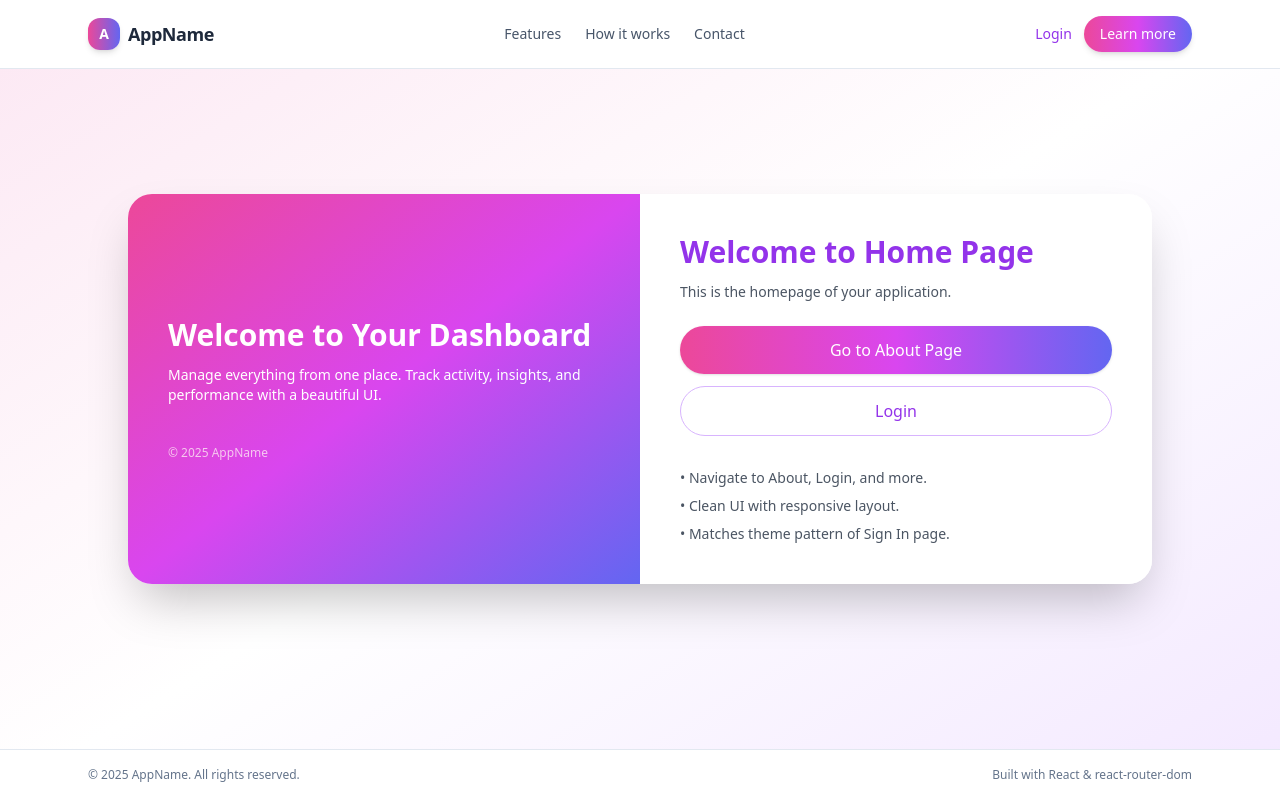
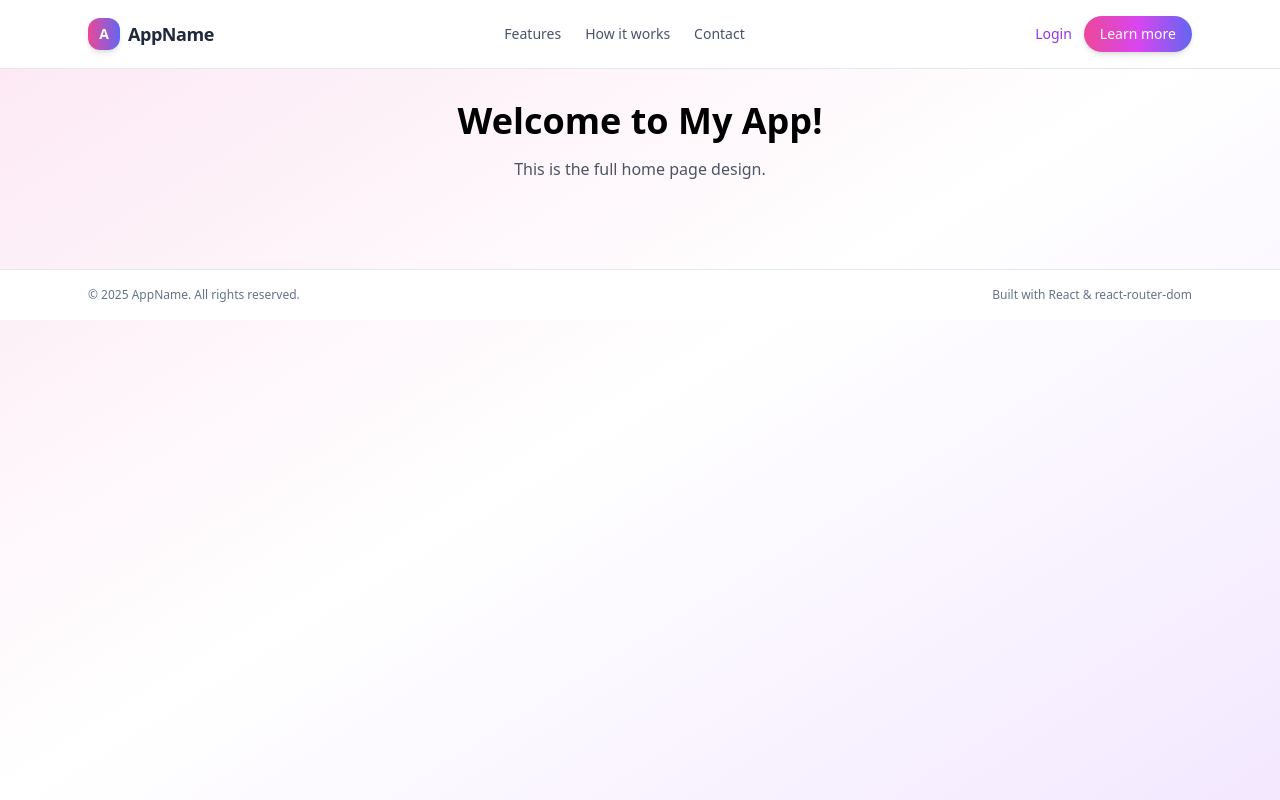
Before and after one commit to anujsahu01/byteWeb_project, a React (Vite) app: page / in a window 1280 px wide. Built offline with nearby package versions, Linux system fonts and the light colour scheme.

Commit message:
fix: updated home page routes

```diff
--- a/src/App.jsx
+++ b/src/App.jsx
@@ -3,6 +3,7 @@ import { BrowserRouter as Router, Routes, Route } from "react-router-dom";
 import Home from "./pages/Home";
 import About from "./pages/About";
 import SignIn from "../src/pages/SignIn";
+import HomeContent from "./pages/HomeContent";
 
 function App() {
   return (
@@ -10,9 +11,9 @@ function App() {
       <Routes>
         {/* Home layout wraps all pages */}
         <Route path="/" element={<Home />}>
-          <Route index element={<div>Welcome to the Home Page!</div>} />
+          <Route index element={<HomeContent />} />   {/* ✅ Full component */}
           <Route path="about" element={<About />} />
-          <Route path="signin" element={<SignIn />} />
+          <Route path="signIn" element={<SignIn />} />
         </Route>
       </Routes>
     </Router>
--- a/src/pages/Home.jsx
+++ b/src/pages/Home.jsx
@@ -7,7 +7,7 @@ import React from "react";
 import { Link } from "react-router-dom";
 import Header from "../components/Header";
 import Footer from "../components/Footer";
-
+import { Outlet } from "react-router-dom";
 
 export default function Home() {
   return (
@@ -17,58 +17,7 @@ export default function Home() {
       <Header />
 
       {/* Content */}
-      <main className="flex-1 flex items-center justify-center p-6">
-        <div className="w-full max-w-5xl bg-white rounded-3xl shadow-2xl overflow-hidden flex flex-col md:flex-row">
-
-          {/* Gradient Left Panel */}
-          <div className="hidden md:flex w-1/2 bg-gradient-to-br from-pink-500 via-fuchsia-500 to-indigo-500 p-10 flex-col justify-center text-white">
-            <h2 className="text-3xl font-bold mb-3">Welcome to Your Dashboard</h2>
-            <p className="text-sm">
-              Manage everything from one place. Track activity, insights, and
-              performance with a beautiful UI.
-            </p>
-
-            <div className="mt-10 text-xs text-pink-100/80">
-              © {new Date().getFullYear()} AppName
-            </div>
-          </div>
-
-          {/* Right Content Section */}
-          <div className="w-full md:w-1/2 bg-white px-10 py-10 flex flex-col justify-center">
-            <h1 className="text-3xl font-bold mb-3 text-purple-600">
-              Welcome to Home Page
-            </h1>
-
-            <p className="text-sm text-gray-600 mb-6">
-              This is the homepage of your application.
-            </p>
-
-            <div className="flex flex-col gap-3">
-              <Link
-                to="/about"
-                className="rounded-full text-center bg-gradient-to-r from-pink-500 via-fuchsia-500 to-indigo-500
-                  py-3 text-white font-medium shadow hover:opacity-90 transition"
-              >
-                Go to About Page
-              </Link>
-
-              <Link
-                to="/signIn"
-                className="rounded-full text-center border border-purple-300 py-3 text-purple-600 font-medium hover:bg-purple-50 transition"
-              >
-                Login
-              </Link>
-            </div>
-
-            <ul className="mt-8 text-sm text-gray-600 space-y-2">
-              <li>• Navigate to About, Login, and more.</li>
-              <li>• Clean UI with responsive layout.</li>
-              <li>• Matches theme pattern of Sign In page.</li>
-            </ul>
-
-          </div>
-        </div>
-      </main>
+      <Outlet />
 
       {/* Footer */}
       <Footer />
--- /dev/null
+++ b/src/pages/HomeContent.jsx
@@ -0,0 +1,9 @@
+export default function HomeContent() {
+  return (
+    <div className="p-8 text-center">
+      <h1 className="text-4xl font-bold mb-4">Welcome to My App!</h1>
+      <p className="text-gray-600 mb-4">This is the full home page design.</p>
+      {/* Add more sections, images, cards, etc. */}
+    </div>
+  );
+}
```
